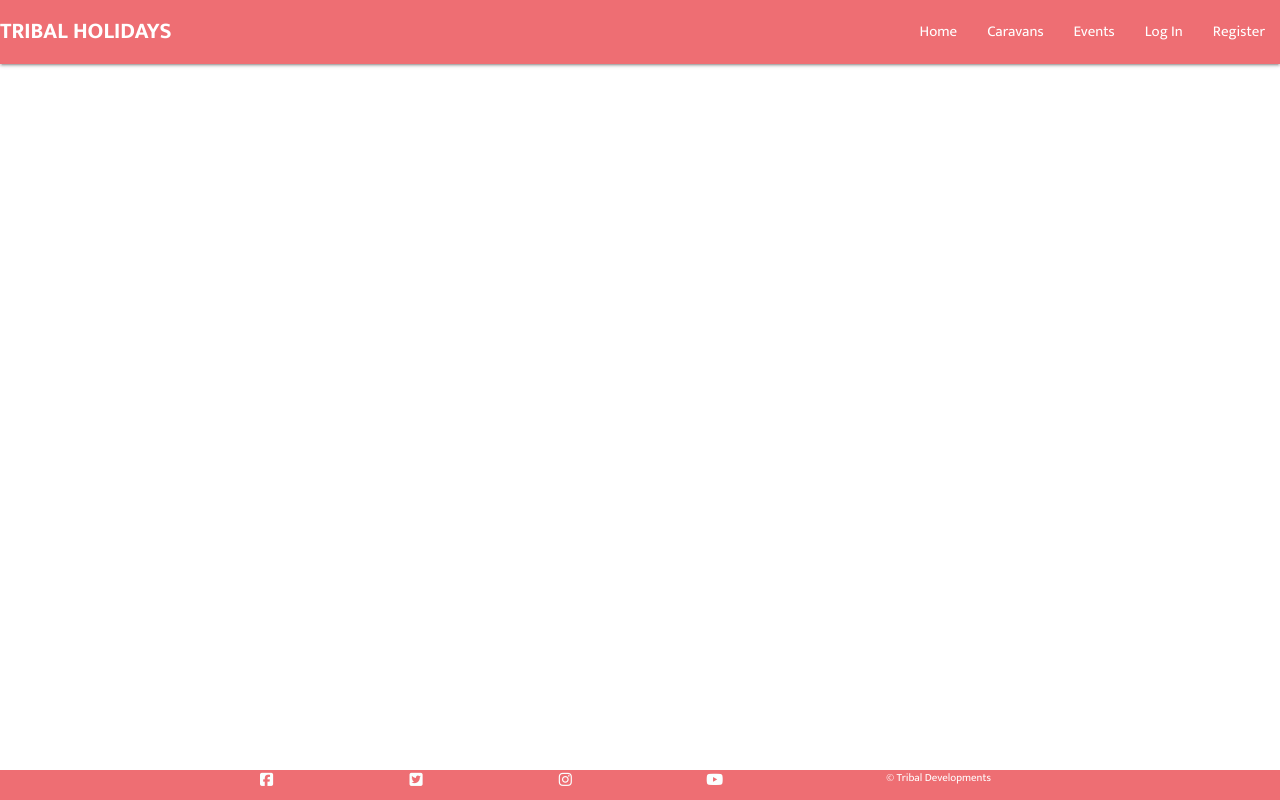
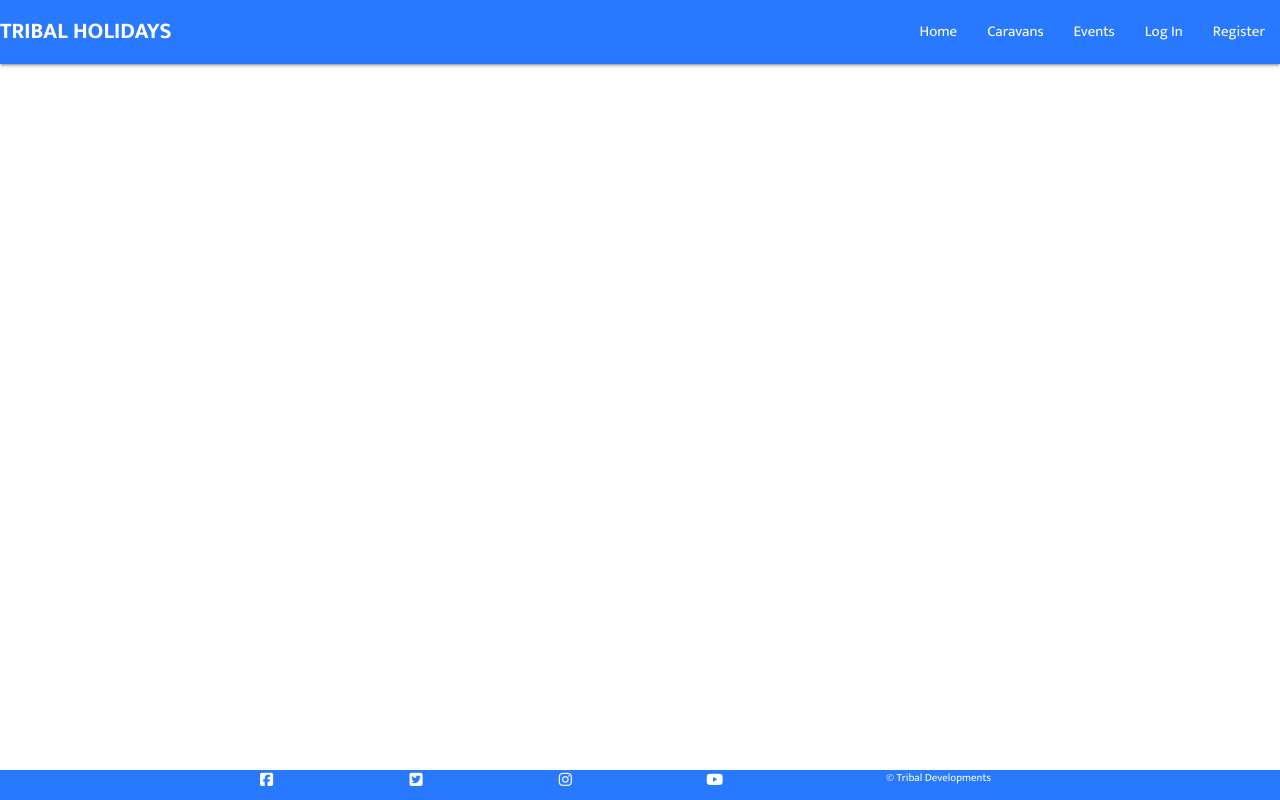
Before and after one commit to ABaron21/Tribal_Holidays, a Flask app: page / in a window 1280 px wide. Run offline with Flask 2, Linux system fonts and the light colour scheme; some libraries are stand-ins or nearby versions.

Commit message:
change the background colour for the nav and footer to the colour scheme from planning.md

```diff
--- a/holidaymanager/templates/base.html
+++ b/holidaymanager/templates/base.html
@@ -15,7 +15,7 @@
 <body>
 
     <header>
-        <nav>
+        <nav class="blue accent-3">
             <div class="nav-wrapper">
                 <a href="{{ url_for('home') }}" class="uppercase logo-text">Tribal Holidays</a>
                 <a href="#" data-target="mobile-collapse" class="sidenav-trigger"><i class="fa-solid fa-bars"></i></a>
@@ -45,7 +45,7 @@
     </main>
 
 
-    <footer class="page-footer">
+    <footer class="page-footer blue accent-3">
         <div class="container">
             <div class="row">
                 <a class="col s2 social-link" href=""><i class="fa-brands fa-square-facebook"></i></a>
```
